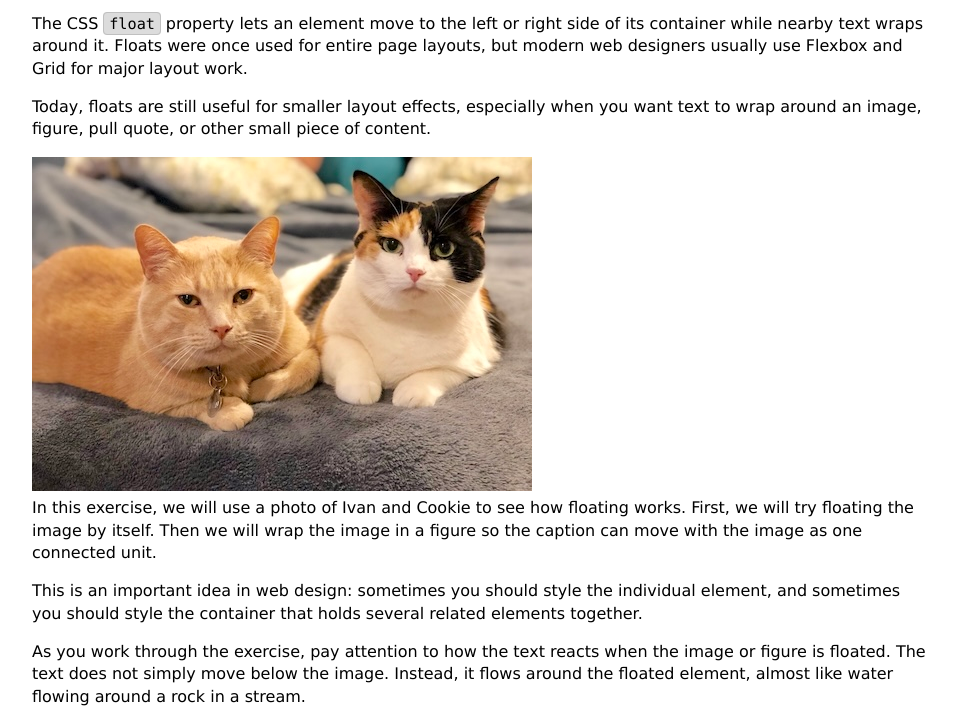
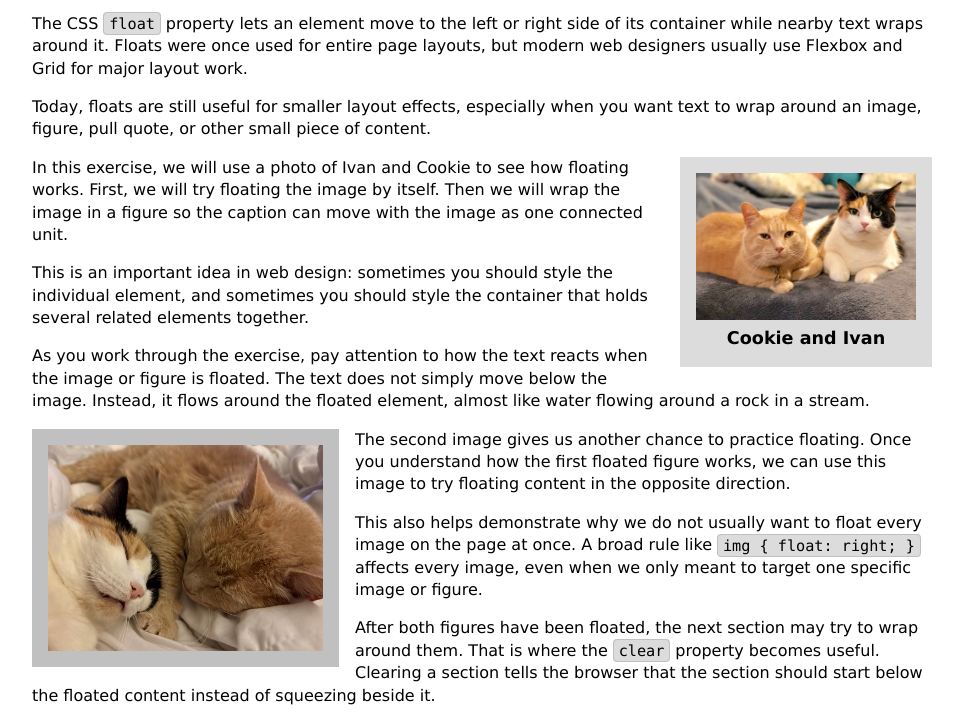
Before and after one commit to josdaely/Floating-Exercise, a plain HTML site: page index.html in a window 1280 px wide. Shown: the part 65-786 px from the top of the page, without its empty margins (158-1121 px from the left). Drawn offline with Linux system fonts and the light colour scheme.

Commit message:
Updated Style Sheet

```diff
--- a/index.html
+++ b/index.html
@@ -16,18 +16,21 @@
   <p>Today, floats are still useful for smaller layout effects, especially when you want text to wrap around an image, figure, pull quote, or other small piece of content.</p>
 
   <!-- During the exercise, we will turn this image into a figure with a caption. -->
+  <figure class="cats-right">
   <img src="ivan-cookie.jpg" alt="Ivan and Cookie sitting together">
+  <figcaption>Cookie and Ivan</figcaption>
+</figure>
 
-  <p>In this exercise, we will use a photo of Ivan and Cookie to see how floating works. First, we will try floating the image by itself. Then we will wrap the image in a figure so the caption can move with the image as one connected unit.</p>
+<p>In this exercise, we will use a photo of Ivan and Cookie to see how floating works. First, we will try floating the image by itself. Then we will wrap the image in a figure so the caption can move with the image as one connected unit.</p>
 
   <p>This is an important idea in web design: sometimes you should style the individual element, and sometimes you should style the container that holds several related elements together.</p>
 
   <p>As you work through the exercise, pay attention to how the text reacts when the image or figure is floated. The text does not simply move below the image. Instead, it flows around the floated element, almost like water flowing around a rock in a stream.</p>
 
   <!-- This is just an image so it doesn't need to be a figure -->
-  <img src="nap.jpg" alt="Ivan and Cookie taking a cat nap">
+  <img src="nap.jpg" alt="Ivan and Cookie taking a cat nap" class="cats-left">
 
-  <p>The second image gives us another chance to practice floating. Once you understand how the first floated figure works, we can use this image to try floating content in the opposite direction.</p>
+ <p>The second image gives us another chance to practice floating. Once you understand how the first floated figure works, we can use this image to try floating content in the opposite direction.</p>
 
   <p>This also helps demonstrate why we do not usually want to float every image on the page at once. A broad rule like <code>img { float: right; }</code> affects every image, even when we only meant to target one specific image or figure.</p>
 
--- a/styles.css
+++ b/styles.css
@@ -1,11 +1,34 @@
 /* ========================================
    Float Practice
 ======================================== */
+.cats-right {
+  float: right;
+  background-color: gainsboro;
+  padding: 1rem;
+  margin-left: 1rem;
+  margin-bottom: 1rem;
+  width: 220px;
+}
 
+.cats-right figcaption {
+  text-align: center;
+  font-weight: bold;
+  font-size: 110%;
+}
 
+.cats-left {
+    float: left;
+    background-color: silver;
+  padding: 1rem;
+  margin-right: 1rem;
+  margin-bottom: 1rem;
+  max-width: 275px;
+}
 
-
-
+img {
+  max-width: 100%;
+  height: auto;
+}
 
 
 
```
